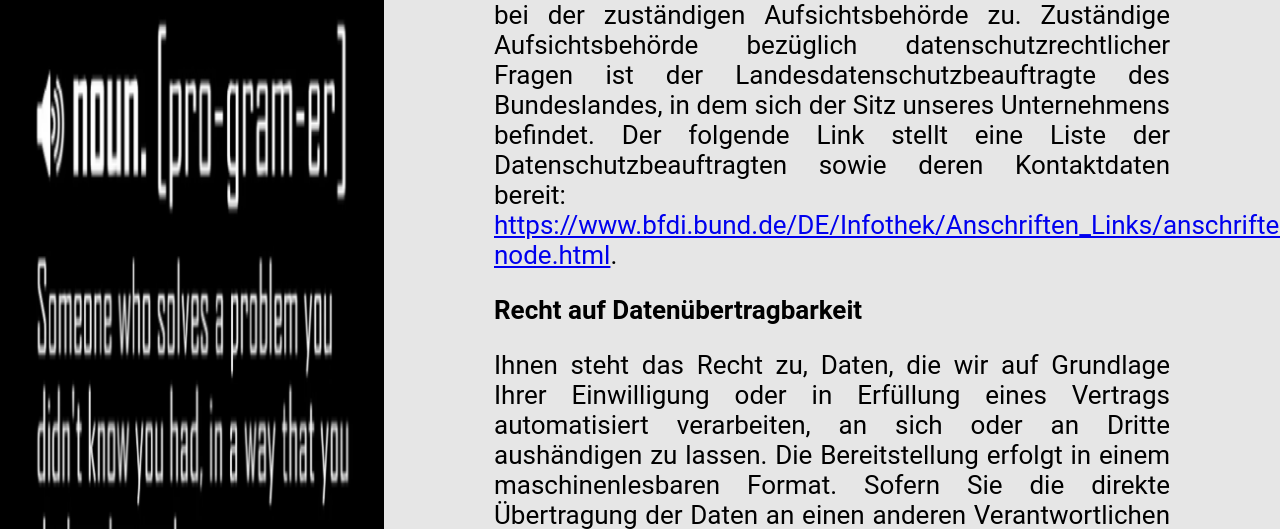
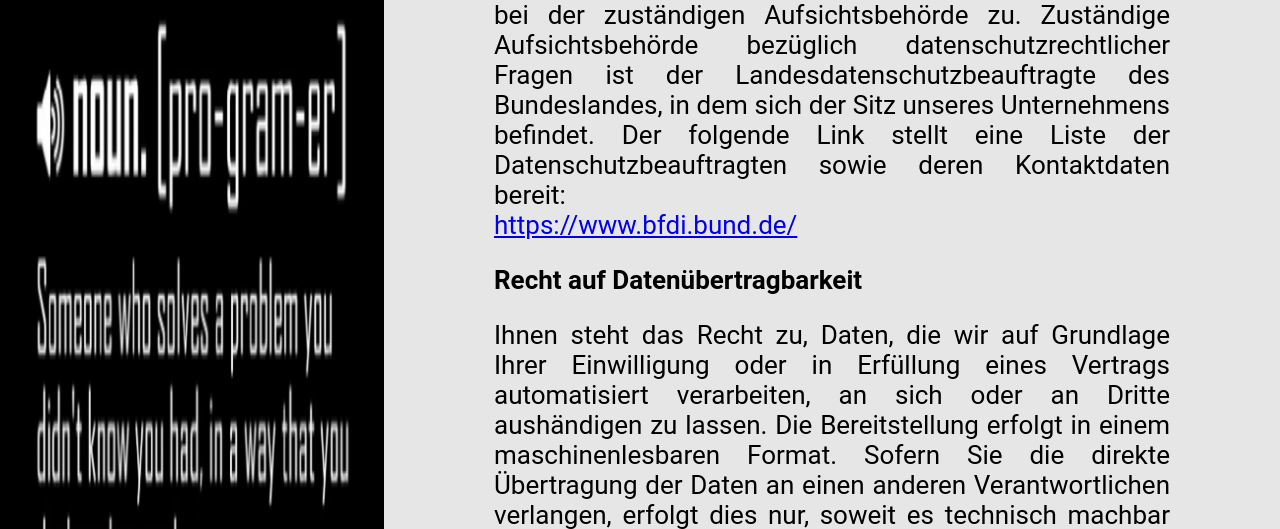
Before and after one commit to darthkali/DWP-GWP-Project, a PHP site: page /pages/datenschutz.php in a window 1280 px wide. Shown: the part 1043-1572 px from the top of the page. Run offline with PHP 8.4, Linux system fonts and the light colour scheme.

Commit message:
Datenschutz überarbeitet

```diff
--- a/assets/css/design.css
+++ b/assets/css/design.css
@@ -151,15 +151,26 @@ div#Content {
     padding: 10px;
 }
 
-div#Content div h1{
-    margin: 20px;
-}
-
 div#Content ul{
     list-style-type: disc;
     font-size: 23px;
     margin-top: 15px;
     margin-left: 36%;
+}
+
+div#Content div {
+    margin-left: 100px;
+    margin-right: 100px;
+}
+
+div#Content div a{
+    font-size: 26px;
+    text-align: justify;
+
+}
+
+div#Content div h1{
+    margin: 20px;
 }
 
 div#Content p{
--- a/pages/datenschutz.php
+++ b/pages/datenschutz.php
@@ -28,8 +28,10 @@
             <p>Nur mit Ihrer ausdrücklichen Einwilligung sind einige Vorgänge der Datenverarbeitung möglich. Ein Widerruf Ihrer bereits erteilten Einwilligung ist jederzeit möglich. Für den Widerruf genügt eine formlose Mitteilung per E-Mail. Die Rechtmäßigkeit der bis zum Widerruf erfolgten Datenverarbeitung bleibt vom Widerruf unberührt.</p>
 
             <p><strong>Recht auf Beschwerde bei der zuständigen Aufsichtsbehörde</strong></p>
-            <p>Als Betroffener steht Ihnen im Falle eines datenschutzrechtlichen Verstoßes ein Beschwerderecht bei der zuständigen Aufsichtsbehörde zu. Zuständige Aufsichtsbehörde bezüglich datenschutzrechtlicher Fragen ist der Landesdatenschutzbeauftragte des Bundeslandes, in dem sich der Sitz unseres Unternehmens befindet. Der folgende Link stellt eine Liste der Datenschutzbeauftragten sowie deren Kontaktdaten bereit: <a href="https://www.bfdi.bund.de/DE/Infothek/Anschriften_Links/anschriften_links-node.html" target="_blank">https://www.bfdi.bund.de/DE/Infothek/Anschriften_Links/anschriften_links-node.html</a>.</p>
-
+            <p>Als Betroffener steht Ihnen im Falle eines datenschutzrechtlichen Verstoßes ein Beschwerderecht bei der zuständigen Aufsichtsbehörde zu. Zuständige Aufsichtsbehörde bezüglich datenschutzrechtlicher Fragen ist der Landesdatenschutzbeauftragte des Bundeslandes, in dem sich der Sitz unseres Unternehmens befindet. Der folgende Link stellt eine Liste der Datenschutzbeauftragten sowie deren Kontaktdaten bereit:</p>
+            <div>
+                <a href="https://www.bfdi.bund.de/DE/Infothek/Anschriften_Links/anschriften_links-node.html" target="_blank">https://www.bfdi.bund.de/</a>
+            </div>
             <p><strong>Recht auf Datenübertragbarkeit</strong></p>
             <p>Ihnen steht das Recht zu, Daten, die wir auf Grundlage Ihrer Einwilligung oder in Erfüllung eines Vertrags automatisiert verarbeiten, an sich oder an Dritte aushändigen zu lassen. Die Bereitstellung erfolgt in einem maschinenlesbaren Format. Sofern Sie die direkte Übertragung der Daten an einen anderen Verantwortlichen verlangen, erfolgt dies nur, soweit es technisch machbar ist.</p>
 
--- a/pages/ueberUns.php
+++ b/pages/ueberUns.php
@@ -28,7 +28,7 @@
         Wir der Fachschaftsrate Angewandte Informatik sind die Vertretung für alle Studierenden, die Informatik an der Fachhochschule Erfurt studieren.
         <br>
         Wann immer ihr Fragen oder Probleme habt, sind wir mit einem offenen Ohr für euch da und setzen uns für eure Belange ein.
-        Außerdem organisieren wir diverse Veranstaltungen, wie z.B. den Wintermarkt, das Bergfest, Hack Your Environment, um euer Studentenleben abwechslungsreicher und spannend zu gestalten.
+        Außerdem organisieren wir diverse Veranstaltungen mit, wie z.B. den Wintermarkt, das Bergfest, Hack Your Environment, um euer Studentenleben abwechslungsreicher und spannend zu gestalten.
         <br>
         Da wir fast ausschließlich im Sommersemester 2019 in die Fachschaft gewählt wurden, sind wir ein neuer FSR und stehen noch am Anfang unseres Weges. In unseren regelmäßigen Treffen nehmen wir uns organisatorischen Dingen und euren Belangen aller Art an.
         <br>
```
